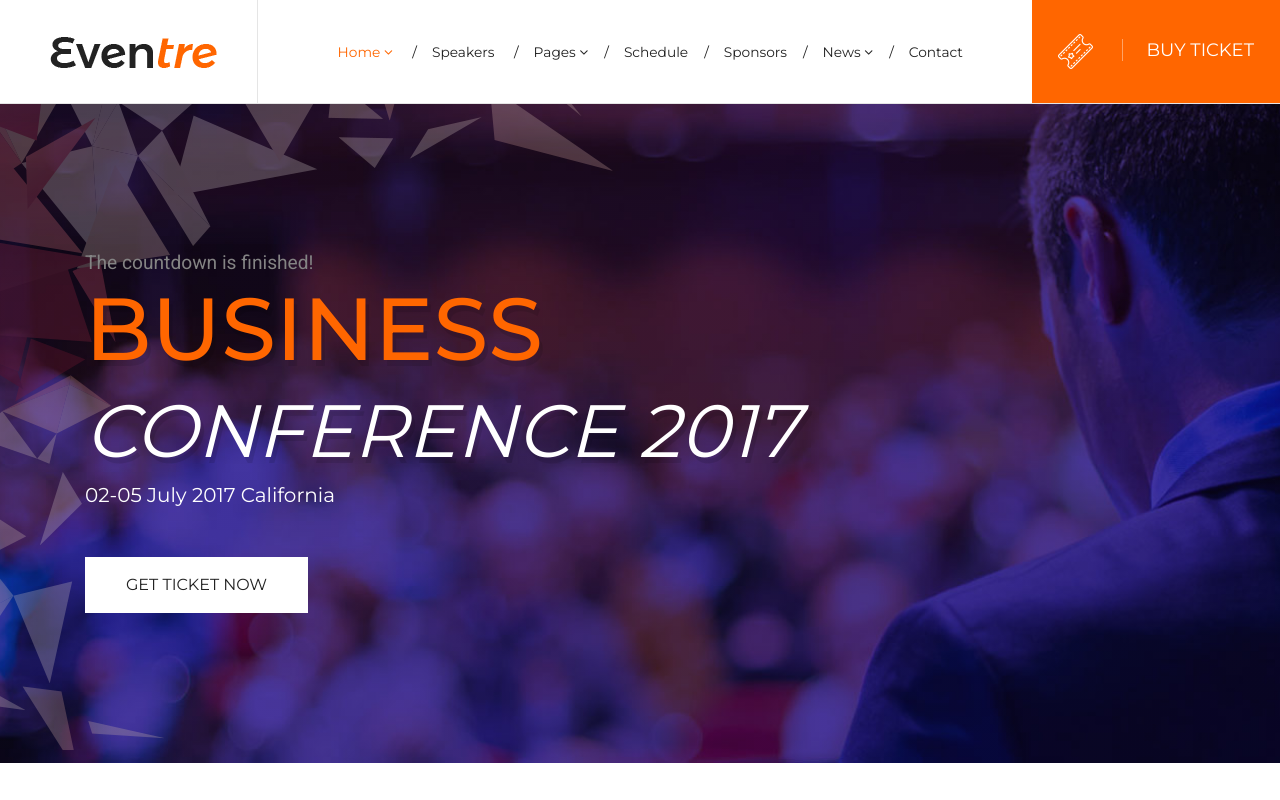
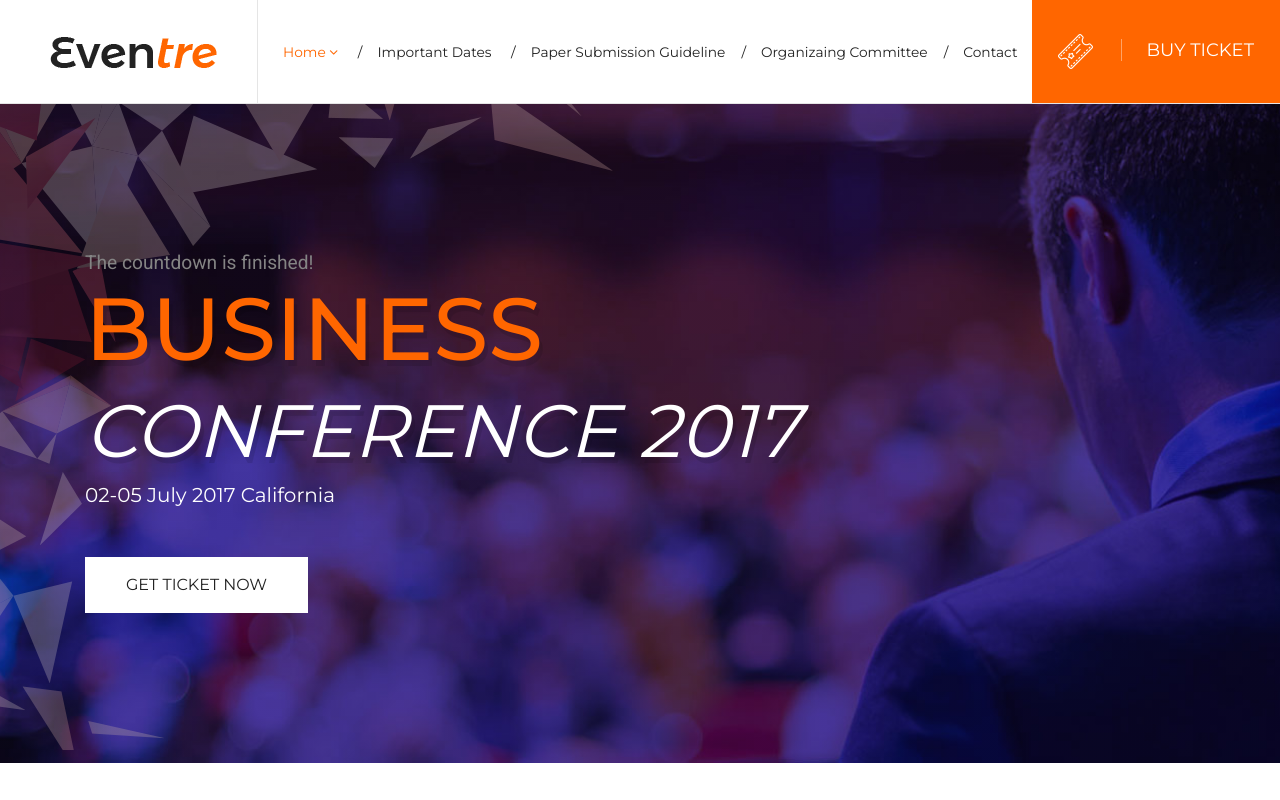
Before and after one commit to ylwu-home/CAI-2023, a plain HTML site: page index.html in a window 1280 px wide. Shown: the top 800 px of the page. Drawn offline with Linux system fonts and the light colour scheme; some packages are replaced by stand-ins of ours.

Commit message:
modified: index.html navi bar

```diff
--- a/index.html
+++ b/index.html
@@ -13,7 +13,8 @@
   <!-- Basic Page Needs
   ================================================== -->
   <meta charset="utf-8">
-  <title>Eventre - Event &amp; Conference Html5 Template</title>
+  <!-- tab name -->
+  <title>CAI-2023</title>
 
   <!-- Mobile Specific Metas
   ================================================== -->
@@ -67,20 +68,20 @@
             <span>/</span>
           </a>
           <!-- Dropdown list -->
-          <ul class="dropdown-menu">
+          <!-- <ul class="dropdown-menu">
             <li><a class="dropdown-item" href="index.html">Homepage</a></li>
             <li><a class="dropdown-item" href="homepage-two.html">Homepage 2</a></li>
-          </ul>
+          </ul> -->
         </li>
         <li class="nav-item">
-          <a class="nav-link" href="speakers.html">Speakers
+          <a class="nav-link" href="speakers.html">Important Dates
             <span>/</span>
           </a>
         </li>
-        <li class="nav-item dropdown">
-          <a class="nav-link" href="#!" data-toggle="dropdown">Pages <i class="fa fa-angle-down"></i><span>/</span></a>
+        <!-- <li class="nav-item dropdown">
+          <a class="nav-link" href="#!" data-toggle="dropdown">Pages <i class="fa fa-angle-down"></i><span>/</span></a> -->
           <!-- Dropdown list -->
-          <ul class="dropdown-menu">
+          <!-- <ul class="dropdown-menu">
             <li><a class="dropdown-item" href="about-us.html">About Us</a></li>
             <li><a class="dropdown-item" href="single-speaker.html">Single Speaker</a></li>
             <li><a class="dropdown-item" href="gallery.html">Gallery</a></li>
@@ -99,18 +100,18 @@
               </ul>
             </li>
           </ul>
+        </li> -->
+        <li class="nav-item">
+          <a class="nav-link" href="schedule.html">Paper Submission Guideline<span>/</span></a>
         </li>
         <li class="nav-item">
-          <a class="nav-link" href="schedule.html">Schedule<span>/</span></a>
+          <a class="nav-link" href="sponsors.html">Organizaing Committee<span>/</span></a>
         </li>
-        <li class="nav-item">
-          <a class="nav-link" href="sponsors.html">Sponsors<span>/</span></a>
-        </li>
-        <li class="nav-item dropdown">
+        <!-- <li class="nav-item dropdown">
           <a class="nav-link" href="#!" data-toggle="dropdown">News <i class="fa fa-angle-down"></i><span>/</span>
-          </a>
+          </a> -->
           <!-- Dropdown list -->
-          <ul class="dropdown-menu">
+          <!-- <ul class="dropdown-menu">
             <li><a class="dropdown-item" href="news.html">News without sidebar</a></li>
             <li><a class="dropdown-item" href="news-right-sidebar.html">News with right sidebar</a></li>
             <li><a class="dropdown-item" href="news-left-sidebar.html">News with left sidebar</a></li>
@@ -124,8 +125,8 @@
                 <li><a class="dropdown-item" href="index.html">Submenu 02</a></li>
               </ul>
             </li>
-          </ul>
-        </li>
+          </ul> -->
+        <!-- </li> -->
         <li class="nav-item">
           <a class="nav-link" href="contact.html">Contact</a>
         </li>
```
